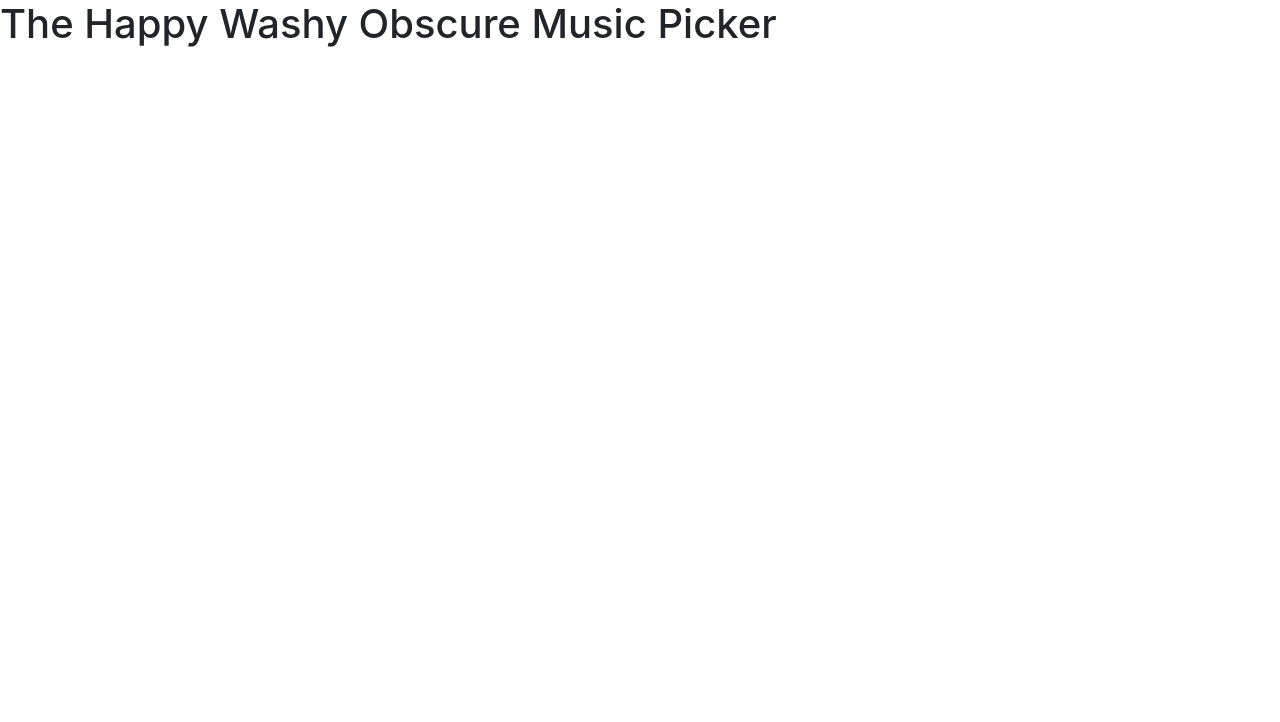
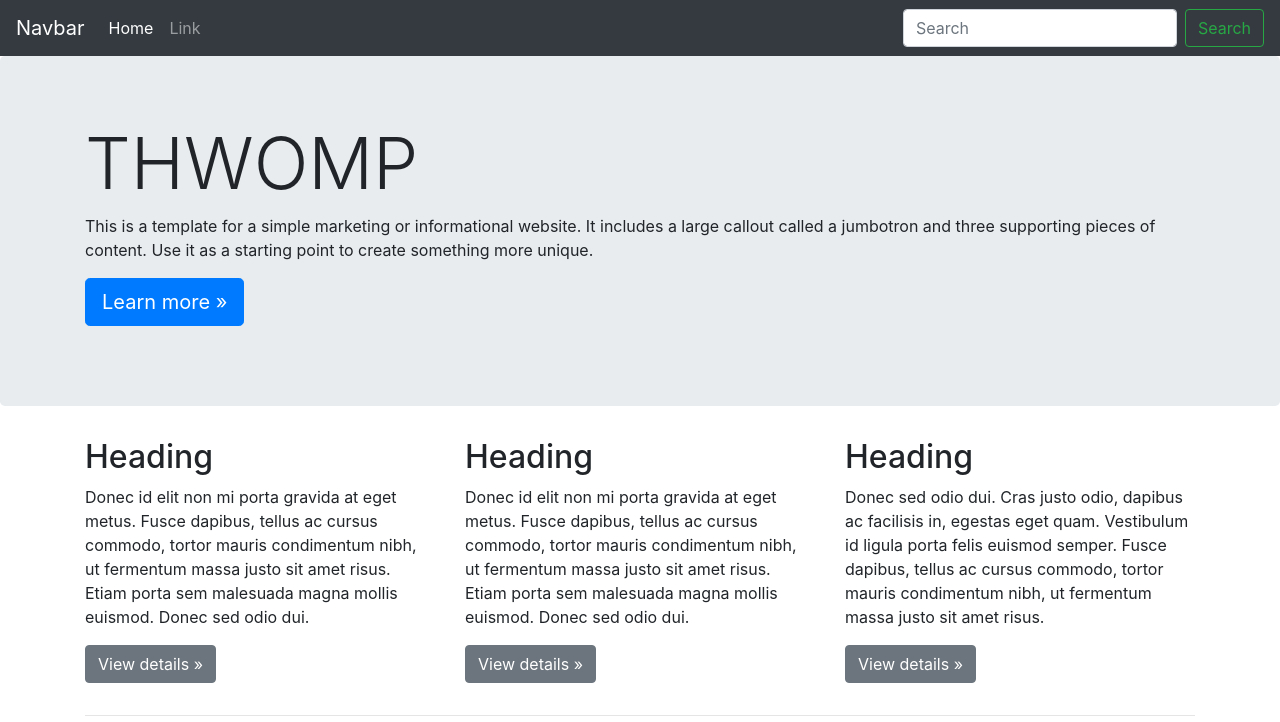
Before and after one commit to evanlazaro/THWOMP, a website: page index.html in a window 1280 px wide. Drawn offline with nearby package versions, Linux system fonts and the light colour scheme.

Commit message:
Add bootstrap html template

```diff
--- a/index.html
+++ b/index.html
@@ -11,7 +11,64 @@
 	<script type="text/javascript" src="./h_w_picker.js"></script>
 </head>
 <body>
-	<h1 id="title"></h1>
+	<h1 id="title">THWOMP</h1>
+
+	<nav class="navbar navbar-expand-md navbar-dark fixed-top bg-dark">
+		<a class="navbar-brand" href="#">Navbar</a>
+		<button class="navbar-toggler" type="button" data-toggle="collapse" data-target="#navbarsExampleDefault" aria-controls="navbarsExampleDefault" aria-expanded="false" aria-label="Toggle navigation">
+		  <span class="navbar-toggler-icon"></span>
+		</button>
+
+		<div class="collapse navbar-collapse" id="navbarsExampleDefault">
+		  <ul class="navbar-nav mr-auto">
+			<li class="nav-item active">
+			  <a class="nav-link" href="#">Home <span class="sr-only">(current)</span></a>
+			</li>
+			<li class="nav-item">
+			  <a class="nav-link" href="#">Link</a>
+			</li>
+		  </ul>
+		  <form class="form-inline my-2 my-lg-0">
+			<input class="form-control mr-sm-2" type="text" placeholder="Search" aria-label="Search">
+			<button class="btn btn-outline-success my-2 my-sm-0" type="submit">Search</button>
+		  </form>
+		</div>
+	  </nav>
+
+	  <main role="main">
+		<div class="jumbotron">
+		  <div class="container">
+			<h1 id="title" class="display-3">THWOMP</h1>
+			<p>This is a template for a simple marketing or informational website. It includes a large callout called a jumbotron and three supporting pieces of content. Use it as a starting point to create something more unique.</p>
+			<p><a class="btn btn-primary btn-lg" href="#" role="button">Learn more &raquo;</a></p>
+		  </div>
+		</div>
+
+		<div class="container">
+		  <div class="row">
+			<div class="col-md-4">
+			  <h2>Heading</h2>
+			  <p>Donec id elit non mi porta gravida at eget metus. Fusce dapibus, tellus ac cursus commodo, tortor mauris condimentum nibh, ut fermentum massa justo sit amet risus. Etiam porta sem malesuada magna mollis euismod. Donec sed odio dui. </p>
+			  <p><a class="btn btn-secondary" href="#" role="button">View details &raquo;</a></p>
+			</div>
+			<div class="col-md-4">
+			  <h2>Heading</h2>
+			  <p>Donec id elit non mi porta gravida at eget metus. Fusce dapibus, tellus ac cursus commodo, tortor mauris condimentum nibh, ut fermentum massa justo sit amet risus. Etiam porta sem malesuada magna mollis euismod. Donec sed odio dui. </p>
+			  <p><a class="btn btn-secondary" href="#" role="button">View details &raquo;</a></p>
+			</div>
+			<div class="col-md-4">
+			  <h2>Heading</h2>
+			  <p>Donec sed odio dui. Cras justo odio, dapibus ac facilisis in, egestas eget quam. Vestibulum id ligula porta felis euismod semper. Fusce dapibus, tellus ac cursus commodo, tortor mauris condimentum nibh, ut fermentum massa justo sit amet risus.</p>
+			  <p><a class="btn btn-secondary" href="#" role="button">View details &raquo;</a></p>
+			</div>
+		  </div>
+
+		  <hr>
+
+		</div>
+
+	  </main>
+
 
 </body>
 </html>
```
